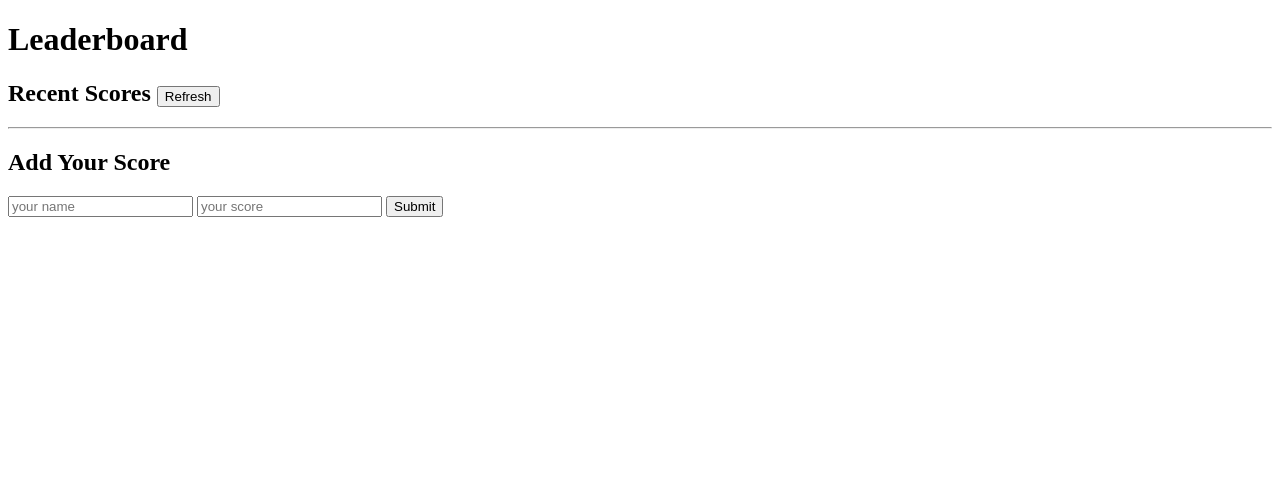
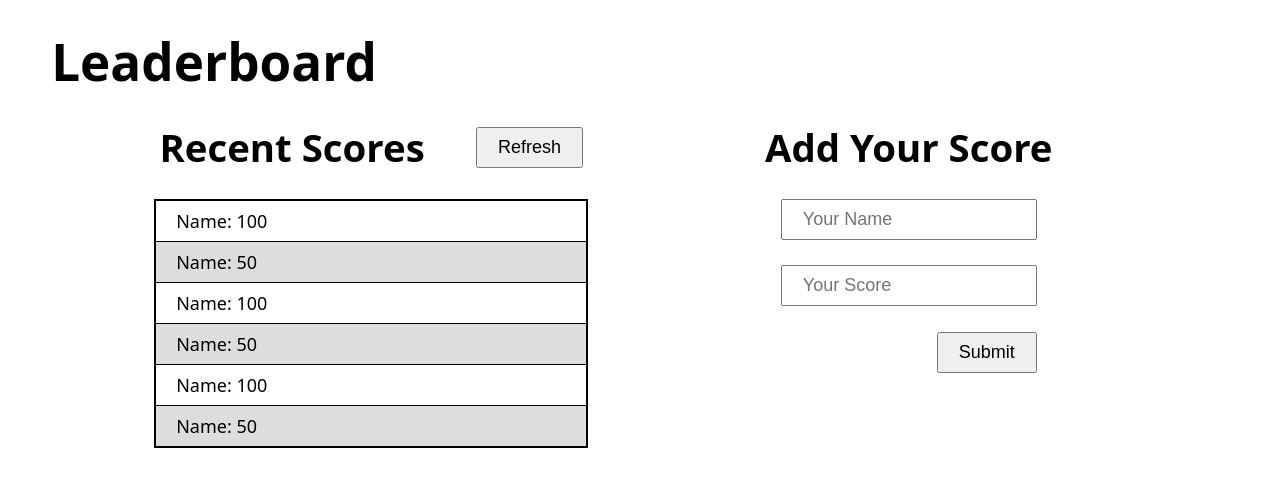
Before and after one commit to ohyajk/Leaderboard, a website built with webpack: page src/index.html in a window 1280 px wide. Built offline with nearby package versions, Linux system fonts and the light colour scheme; files whose address does not match are found by name.

Commit message:
Fix linters error and styles

```diff
--- a/src/index.html
+++ b/src/index.html
@@ -1,5 +1,6 @@
 <!DOCTYPE html>
 <html lang="en">
+
 <head>
     <meta charset="UTF-8">
     <meta http-equiv="X-UA-Compatible" content="IE=edge">
@@ -7,43 +8,34 @@
     <title>Leaderboard</title>
     <link rel="stylesheet" type="text/css" href="index.css">
 </head>
+
 <body>
-    <h1>Leaderboard</h1>
-
-    <!-- Books List -->
-    <Section class="sectionList">
-
-            <h2>
-                Recent Scores
-                <button class="refresh">Refresh</button>
-             </h2>
-
-         <div class="displayWrap">
-             <div id="display_card" style="font-weight: bold;">
+    <h1 class="h1">Leaderboard</h1>
+    <!-- Main -->
+    <div class="main">
+        <!-- SCORES SEC -->
+        <Section class="ScoreSec">
+            <div class="recent">
+                <h2 class="h2">Recent Scores</h2>
+                <button class="recBtn">Refresh</button>
             </div>
+            <div class="scores" id="scores">
+                <!-- Scores Here... -->
             </div>
-        <hr>
-
-
         </Section>
 
         <!-- Add NEW Book -->
-
-    <section class="newBook">
-        <h2 >
-            Add Your Score
-         </h2>
-            <div>
+        <section class="AddSec">
+            <h2 class="h2">Add Your Score</h2>
             <form class="form">
-                <input type="text" placeholder="your name" id="title" required>
-                <input type="text" placeholder="your score" id="author" required>
-                <button id="submit_button"> Submit </button>
+                <input type="text" placeholder="Your Name" id="title" required>
+                <input type="text" placeholder="Your Score" id="author" required>
+                <button class="frmBtn"> Submit </button>
             </form>
+        </section>
     </div>
-    </section>
-
-
 
     <script type="module" src="index.js"></script>
 </body>
+
 </html>
--- a/src/index.js
+++ b/src/index.js
@@ -1 +1,10 @@
 import './style.css';
+
+const scores = `<span>Name: 100</span>
+<span>Name: 50</span>
+<span>Name: 100</span>
+<span>Name: 50</span>
+<span>Name: 100</span>
+<span>Name: 50</span>`;
+
+document.querySelector('#scores').innerHTML = scores;
--- a/src/style.css
+++ b/src/style.css
@@ -0,0 +1,101 @@
+body {
+  font-family: system-ui, -apple-system, BlinkMacSystemFont, 'Segoe UI', Roboto, Oxygen, Ubuntu, Cantarell, 'Open Sans', 'Helvetica Neue', sans-serif;
+  margin: 0;
+  padding: 0;
+  font-size: 18px;
+}
+
+a {
+  text-decoration: none;
+  color: inherit;
+}
+
+.h1 {
+  margin: 0;
+  padding: 2vw 4vw;
+  font-size: 4vw;
+}
+
+.main {
+  display: grid;
+  grid-template-columns: 1fr 1fr;
+  padding: 0 8vw;
+}
+
+.ScoreSec {
+  display: flex;
+  flex-direction: column;
+  justify-content: start;
+  align-items: center;
+}
+
+.recent {
+  display: flex;
+  align-items: center;
+  gap: 4vw;
+}
+
+.h2 {
+  font-size: 3vw;
+  margin: 0;
+  padding: 0;
+}
+
+.recBtn {
+  padding: 8px 20px;
+  font-size: 18px;
+}
+
+.AddSec {
+  display: flex;
+  flex-direction: column;
+  justify-content: start;
+  align-items: center;
+}
+
+.form {
+  display: flex;
+  flex-direction: column;
+  justify-content: start;
+  align-items: center;
+  padding: 2vw 0;
+  gap: 2vw;
+}
+
+.form input {
+  box-sizing: border-box;
+  padding: 8px 20px;
+  font-size: 18px;
+  width: 20vw;
+}
+
+.frmBtn {
+  align-self: flex-end;
+  padding: 8px 20px;
+  font-size: 18px;
+}
+
+.scores {
+  display: flex;
+  flex-direction: column;
+  align-items: flex-start;
+  justify-content: center;
+  border: 2px solid black;
+  margin: 2vw 0;
+  width: 80%;
+}
+
+.scores span {
+  box-sizing: border-box;
+  width: 100%;
+  border-bottom: 1px solid black;
+  padding: 8px 20px;
+}
+
+.scores span:nth-child(even) {
+  background-color: #ddd;
+}
+
+.scores span:last-child {
+  border: none;
+}
```
Also changed, not shown: README.md. Lines whose indentation alone changed are shown as unchanged.
